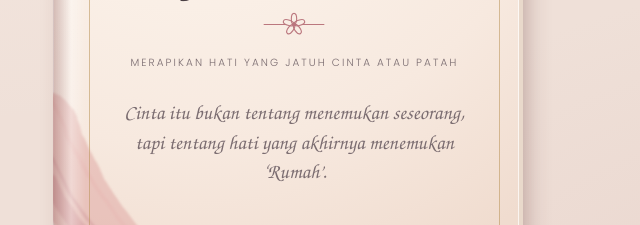
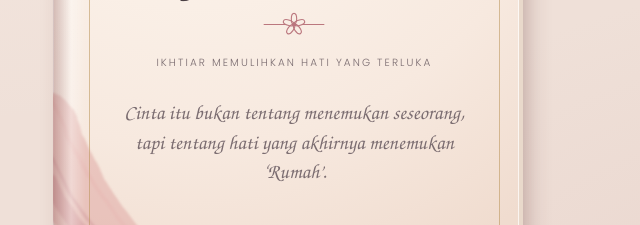
Before and after one commit to Cloudzira/refleksicinta, a plain HTML site: page index.html in a window 1280 px wide. Shown: the part 374-599 px from the top of the page, 354-994 px from the left. Drawn offline with Linux system fonts and the light colour scheme.

Commit message:
Add files via upload

```diff
--- a/index.html
+++ b/index.html
@@ -71,7 +71,7 @@ document.documentElement.setAttribute('data-theme',g+'-'+m);})();
           <div class="eyebrow">7 hari · satu halaman per hari</div>
           <h1 class="cover-title">Jurnal<br>Refleksi Cinta</h1>
           <svg class="orn orn-her" aria-hidden="true"><use href="#ornHer"/></svg><svg class="orn orn-him" aria-hidden="true"><use href="#ornHim"/></svg>
-          <div class="cover-sub">Merapikan hati yang jatuh cinta atau patah</div>
+          <div class="cover-sub">Ikhtiar memulihkan hati yang terluka</div>
           <p class="cover-quote">Cinta itu bukan tentang menemukan seseorang, tapi tentang hati yang akhirnya menemukan ‘Rumah’.</p>
           <div class="cover-brand">kurniapedia</div>
         </div>
```
